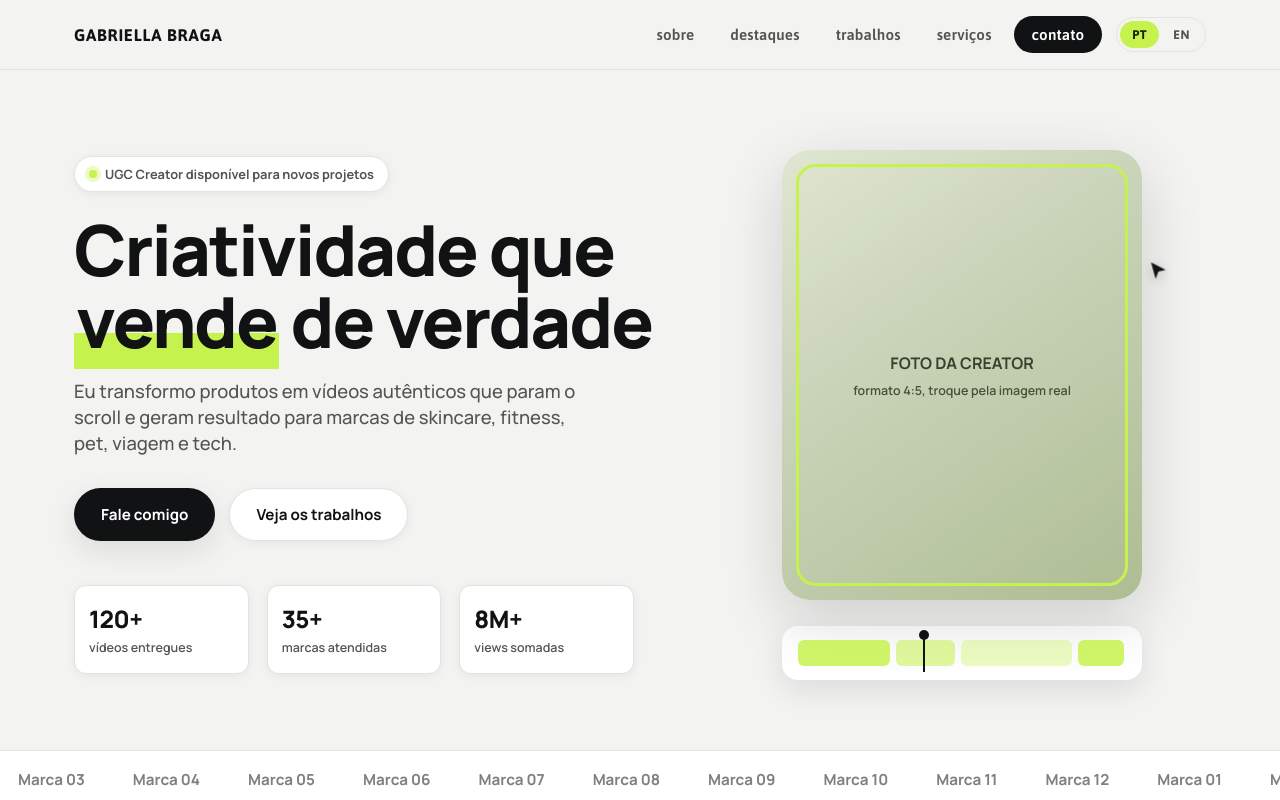
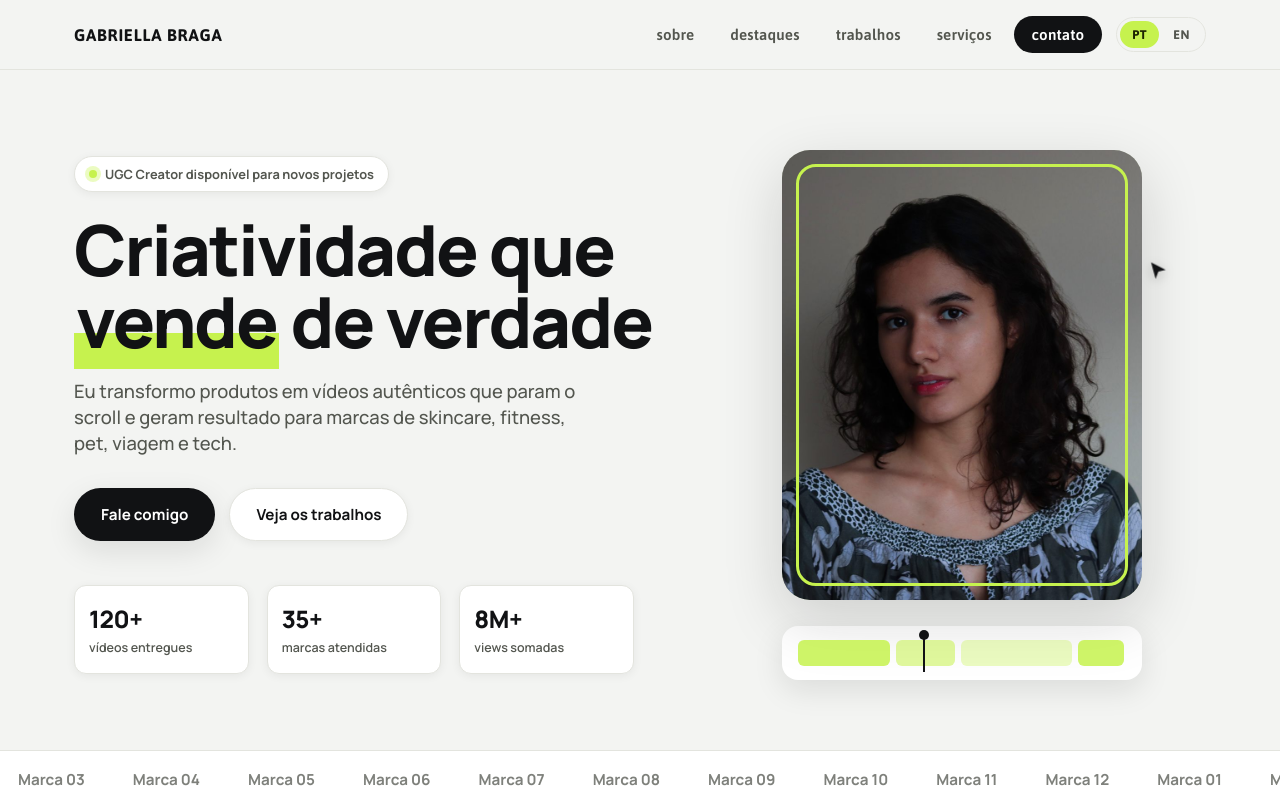
Before and after one commit to briellabraga/ugc, a plain HTML site: page index.html in a window 1280 px wide. Shown: the top 800 px of the page. Drawn offline with nearby package versions, Linux system fonts and the light colour scheme; no server answers.

Commit message:
Coloca a foto dentro da moldura da capa
A foto preenche a moldura inteira, por baixo da borda lima, mantendo
os cantos arredondados e a sombra que ja existiam. O enquadramento
puxa para o alto, porque o rosto esta na parte de cima da foto.

Sem degrade e sem sobreposicao com o titulo: e a moldura que ja
estava definida, agora com a foto de verdade dentro.

Co-Authored-By: Claude Opus 5 <noreply@anthropic.com>

```diff
--- a/index.html
+++ b/index.html
@@ -317,6 +317,19 @@
     font-weight:700;
     padding:20px;
     overflow:hidden;
+  }
+  .editor-frame img{
+    /* A foto ocupa a moldura inteira, por baixo da borda lima.
+       O inset:0 faz ela ignorar o padding de 20px da moldura, para
+       encostar nas quatro beiradas. */
+    position:absolute;
+    inset:0;
+    width:100%;
+    height:100%;
+    object-fit:cover;
+    /* Enquadra puxando para cima, porque o rosto esta no alto da
+       foto. Se quiser subir mais, diminua esse numero. */
+    object-position:50% 18%;
   }
   .editor-frame::after{
     content:"";
@@ -1162,12 +1175,10 @@
       </div>
 
       <div class="hero-visual" aria-hidden="false">
-        <div class="editor-frame" role="img" aria-label="Foto de Gabriella Braga, formato retrato 4:5" data-en-aria="Photo of Gabriella Braga, 4:5 portrait format">
-          <!-- Troque este bloco pela sua foto real: <img src="sua-foto.jpg" alt="Gabriella Braga, UGC Creator"> -->
-          <div data-en="CREATOR PHOTO&lt;br&gt;&lt;small&gt;4:5 format, replace with the real image&lt;/small&gt;">
-            FOTO DA CREATOR<br>
-            <small>formato 4:5, troque pela imagem real</small>
-          </div>
+        <div class="editor-frame">
+          <!-- Para trocar a foto, substitua o arquivo foto.jpg na
+               pasta do site, mantendo o mesmo nome. -->
+          <img src="foto.jpg" alt="Gabriella Braga, UGC Creator" width="1200" height="1081">
         </div>
         <svg class="cursor-chip" viewBox="0 0 24 24" fill="none" aria-hidden="true">
           <path d="M4 2L20 10L12 12L9 20L4 2Z" fill="#111214"/>
```
